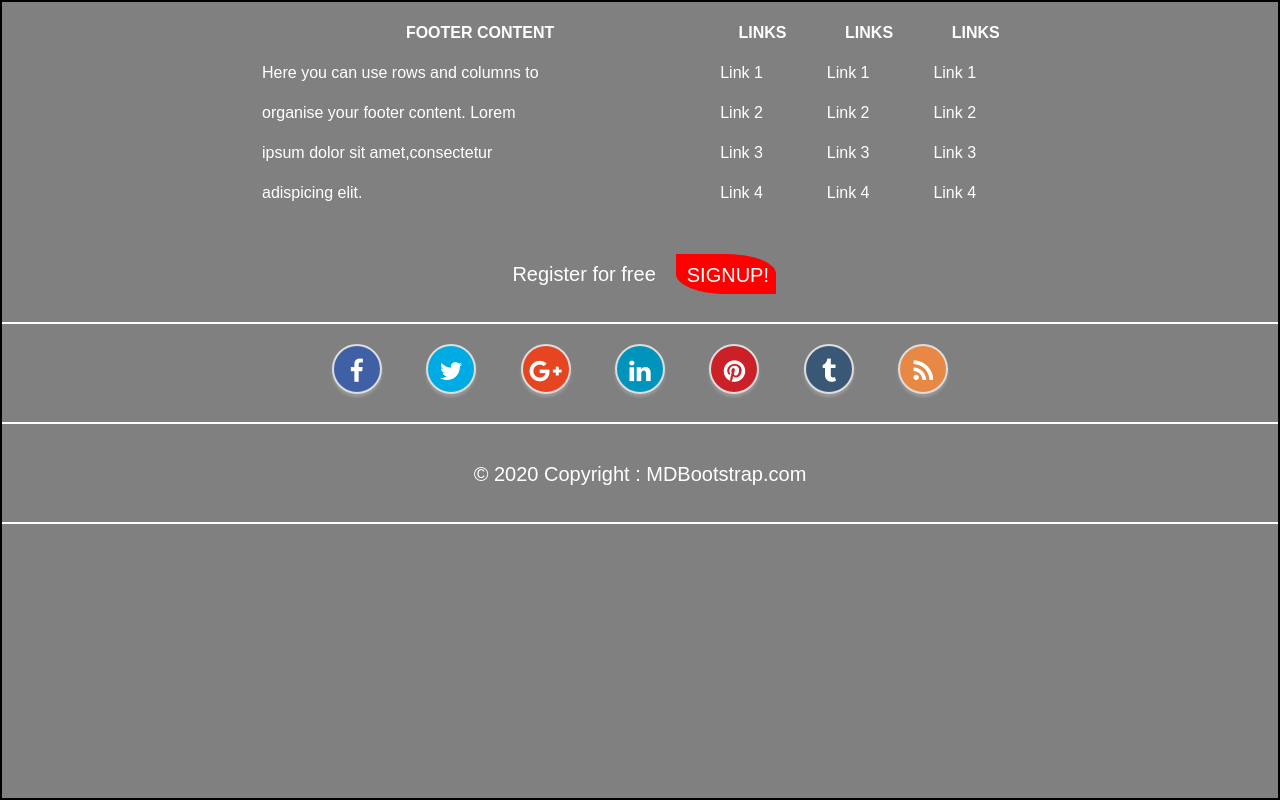
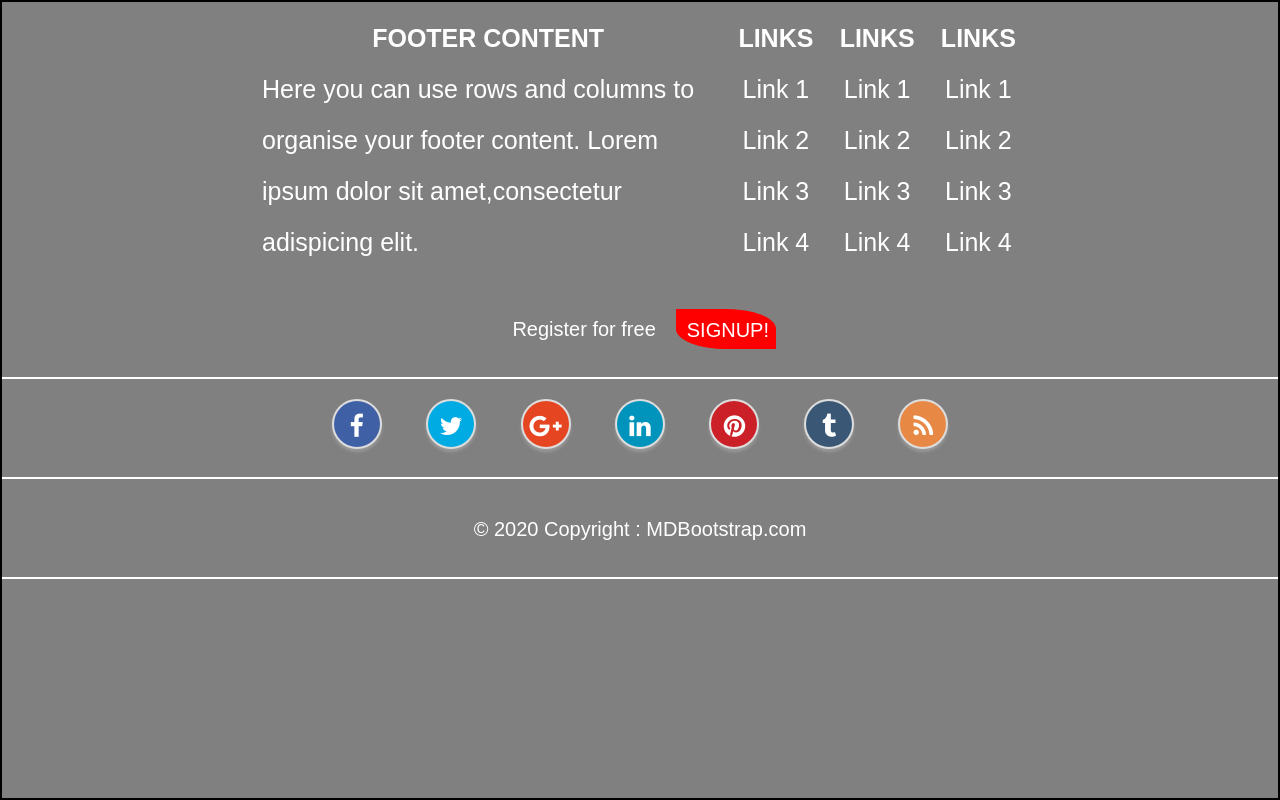
Before and after one commit to kart123g/FullStack_1, a plain HTML site: page p/pages/footer.html in a window 1280 px wide. Drawn offline with Linux system fonts and the light colour scheme.

Commit message:
do text align center

```diff
--- a/p/pages/footer.html
+++ b/p/pages/footer.html
@@ -58,6 +58,7 @@
     table, th, td , tr{
         padding: 10px;
         margin: auto;
+        font-size: 25px;
     }
     .register{
         position: relative;
@@ -283,27 +284,27 @@
                     </tr>
                     <tr>
                         <td>Here you can use rows and columns to</td>
-                        <td>Link 1</td>
-                        <td>Link 1</td>
-                        <td>Link 1</td>
+                        <td style="text-align: center;">Link 1</td>
+                        <td style="text-align: center;">Link 1</td>
+                        <td style="text-align: center;">Link 1</td>
                     </tr>
                     <tr>
                         <td>organise your footer content. Lorem</td>
-                        <td>Link 2</td>
-                        <td>Link 2</td>
-                        <td>Link 2</td>
+                        <td style="text-align: center;">Link 2</td>
+                        <td style="text-align: center;">Link 2</td>
+                        <td style="text-align: center;">Link 2</td>
                     </tr>
                     <tr>
                         <td>ipsum dolor sit amet,consectetur</td>
-                        <td>Link 3</td>
-                        <td>Link 3</td>
-                        <td>Link 3</td>
+                        <td style="text-align: center;">Link 3</td>
+                        <td style="text-align: center;">Link 3</td>
+                        <td style="text-align: center;">Link 3</td>
                     </tr>
                     <tr>
                         <td>adispicing elit.</td>
-                        <td>Link 4</td>
-                        <td>Link 4</td>
-                        <td>Link 4</td>
+                        <td style="text-align: center;">Link 4</td>
+                        <td style="text-align: center;">Link 4</td>
+                        <td style="text-align: center;">Link 4</td>
                     </tr>
                 </table>
         </div>
```
